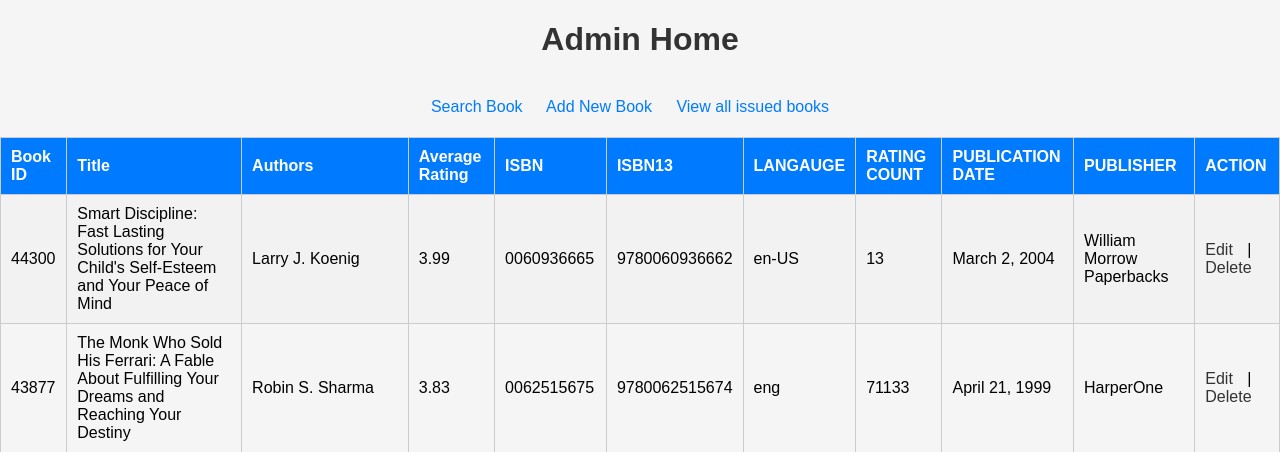
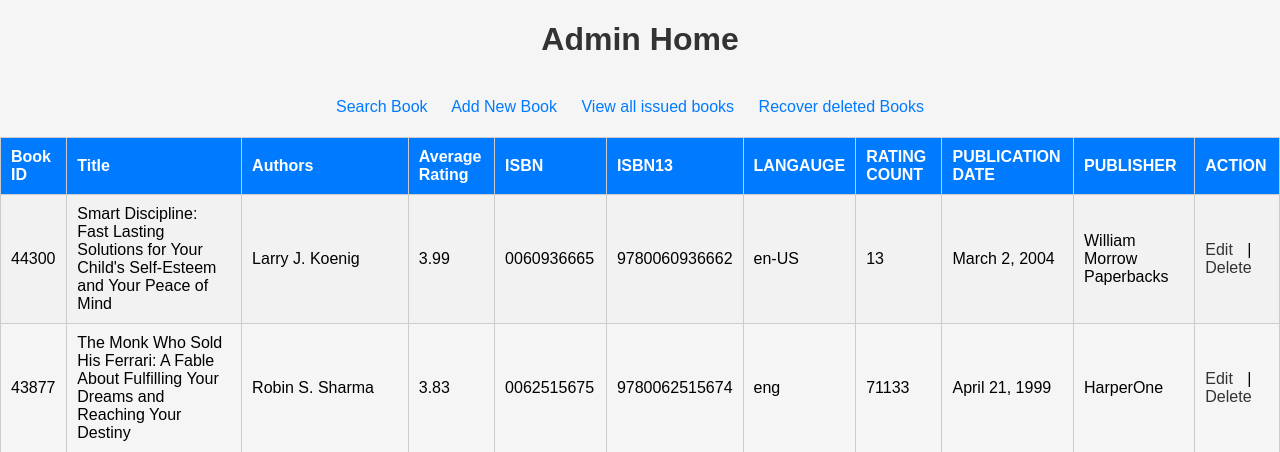
Before and after one commit to bhoirsameer/Library-Management, a Django app: page /delete/1 in a window 1280 px wide. Shown: the top 452 px of the page. Run offline with Django 4.2, Linux system fonts and the light colour scheme; data comes from the database, SQL or seed files in the repository.

Commit message:
Update adminhome.html

```diff
--- a/templates/adminhome.html
+++ b/templates/adminhome.html
@@ -13,6 +13,9 @@
     <a href="/addbook" class="in-line">Add New Book</a>
 
     <a href="/issued-books" class="in-line">View all issued books</a>
+
+    <a href="/revover-books" class="in-line">Recover deleted Books</a>
+
 
 
     <h4>{% for message in messages %}
```
